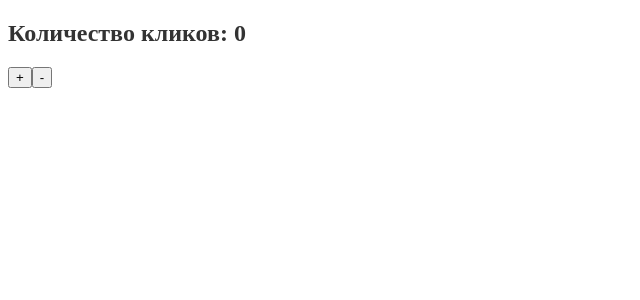
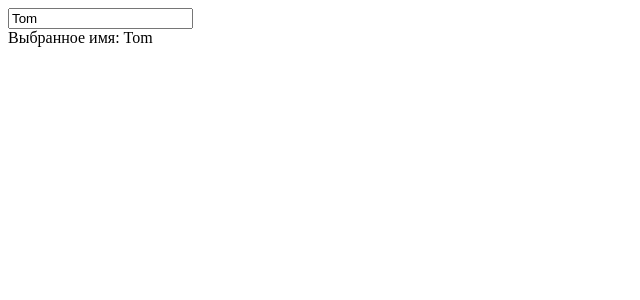
Before and after one commit to VSMinenko/metanit, an Angular app: page / in a window 1280 px wide. Shown: the top 300 px of the page, without its empty margins (0-640 px from the left). Built offline with nearby package versions, Linux system fonts and the light colour scheme.

Commit message:
Two way binding

```diff
--- a/src/app/app.component.html
+++ b/src/app/app.component.html
@@ -1,2 +1,2 @@
-<h2>Количество кликов: {{ clicks }}</h2>
-<app-child (onChanged)="onChanged($event)"></app-child>
+<app-child [(userName)]="name"></app-child>
+<div>Выбранное имя: {{ name }}</div>
--- a/src/app/app.component.ts
+++ b/src/app/app.component.ts
@@ -7,8 +7,5 @@ import { Component } from '@angular/core';
 })
 export class AppComponent {
   title = 'metanit';
-  clicks: number = 0;
-  onChanged(increased: any) {
-    increased == true ? this.clicks++ : this.clicks--;
-  }
+  name: string = 'Tom';
 }
--- a/src/app/components/child/child.component.html
+++ b/src/app/components/child/child.component.html
@@ -1,2 +1 @@
-<button (click)="change(true)">+</button>
-<button (click)="change(false)">-</button>
+<input [ngModel]="userName" (ngModelChange)="onNameChange($event)" />
--- a/src/app/components/child/child.component.ts
+++ b/src/app/components/child/child.component.ts
@@ -6,8 +6,10 @@ import { Component, EventEmitter, Input, Output } from '@angular/core';
   styleUrls: ['./child.component.css'],
 })
 export class ChildComponent {
-  @Output() onChanged = new EventEmitter<boolean>();
-  change(increased: any) {
-    this.onChanged.emit(increased);
+  @Input() userName: string = '';
+  @Output() userNameChange = new EventEmitter<string>();
+  onNameChange(model: string) {
+    this.userName = model;
+    this.userNameChange.emit(model);
   }
 }
```
